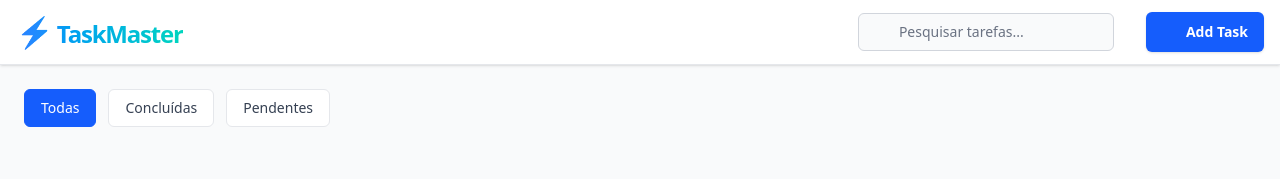
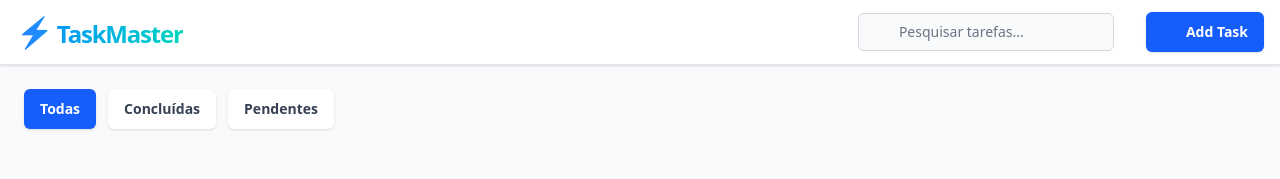
Before and after one commit to DanteWaker/desafio-vue-tasks-jose-denner-lira-do-nascimento, a Vue app: page / in a window 1280 px wide. Shown: the top 179 px of the page. Built offline with nearby package versions, Linux system fonts and the light colour scheme; some icons are missing.

Commit message:
feat: update FilterToggle component to use getButtonVariant for button styling

```diff
--- a/src/modules/tasks/views/components/filter-toggle/FilterToggle.model.ts
+++ b/src/modules/tasks/views/components/filter-toggle/FilterToggle.model.ts
@@ -1,4 +1,5 @@
 import type { Ref } from "vue";
+import type { ButtonVariant } from "@/_shared/components/button/Button.model";
 import type { TaskFilter } from "@/modules/tasks/models/TaskView.models";
 
 export interface FilterOption {
@@ -9,6 +10,6 @@ export interface FilterOption {
 export interface FilterToggleModel {
   filters: FilterOption[];
   currentFilter: Ref<TaskFilter>;
-  getButtonClasses: (filter: TaskFilter) => string;
+  getButtonVariant: (filter: TaskFilter) => ButtonVariant;
   handleFilterClick: (filter: TaskFilter) => void;
 }
--- a/src/modules/tasks/views/components/filter-toggle/FilterToggle.viewmodel.ts
+++ b/src/modules/tasks/views/components/filter-toggle/FilterToggle.viewmodel.ts
@@ -14,12 +14,8 @@ export function FilterToggleViewModel(): FilterToggleModel {
     { label: "Pendentes", value: "pending" as TaskFilter },
   ];
 
-  const getButtonClasses = (filter: TaskFilter) => {
-    const isActive = currentFilter.value === filter;
-    if (isActive) {
-      return "px-4 py-2 text-sm font-medium rounded-md border transition-colors bg-blue-600 text-white border-blue-600";
-    }
-    return "px-4 py-2 text-sm font-medium rounded-md border transition-colors bg-white text-gray-700 border-gray-200 hover:bg-gray-50";
+  const getButtonVariant = (filter: TaskFilter) => {
+    return currentFilter.value === filter ? "primary" : "secondary";
   };
 
   const handleFilterClick = (filter: TaskFilter) => {
@@ -32,7 +28,7 @@ export function FilterToggleViewModel(): FilterToggleModel {
   return {
     filters,
     currentFilter,
-    getButtonClasses,
+    getButtonVariant,
     handleFilterClick,
   };
 }
--- a/src/modules/tasks/views/components/filter-toggle/FilterToggle.vue
+++ b/src/modules/tasks/views/components/filter-toggle/FilterToggle.vue
@@ -1,20 +1,20 @@
 <script setup lang="ts">
+import Button from "@/_shared/components/button/Button.vue";
 import { FilterToggleViewModel } from "./FilterToggle.viewmodel";
 
-const { filters, getButtonClasses, handleFilterClick } =
+const { filters, getButtonVariant, handleFilterClick } =
   FilterToggleViewModel();
 </script>
 
 <template>
   <div class="flex flex-wrap gap-3">
-    <button
+    <Button
       v-for="filter in filters"
       :key="filter.value"
-      type="button"
-      :class="getButtonClasses(filter.value)"
+      :label="filter.label"
+      :variant="getButtonVariant(filter.value)"
+      class="flex-1 sm:flex-none"
       @click="handleFilterClick(filter.value)"
-    >
-      {{ filter.label }}
-    </button>
+    />
   </div>
 </template>
```
